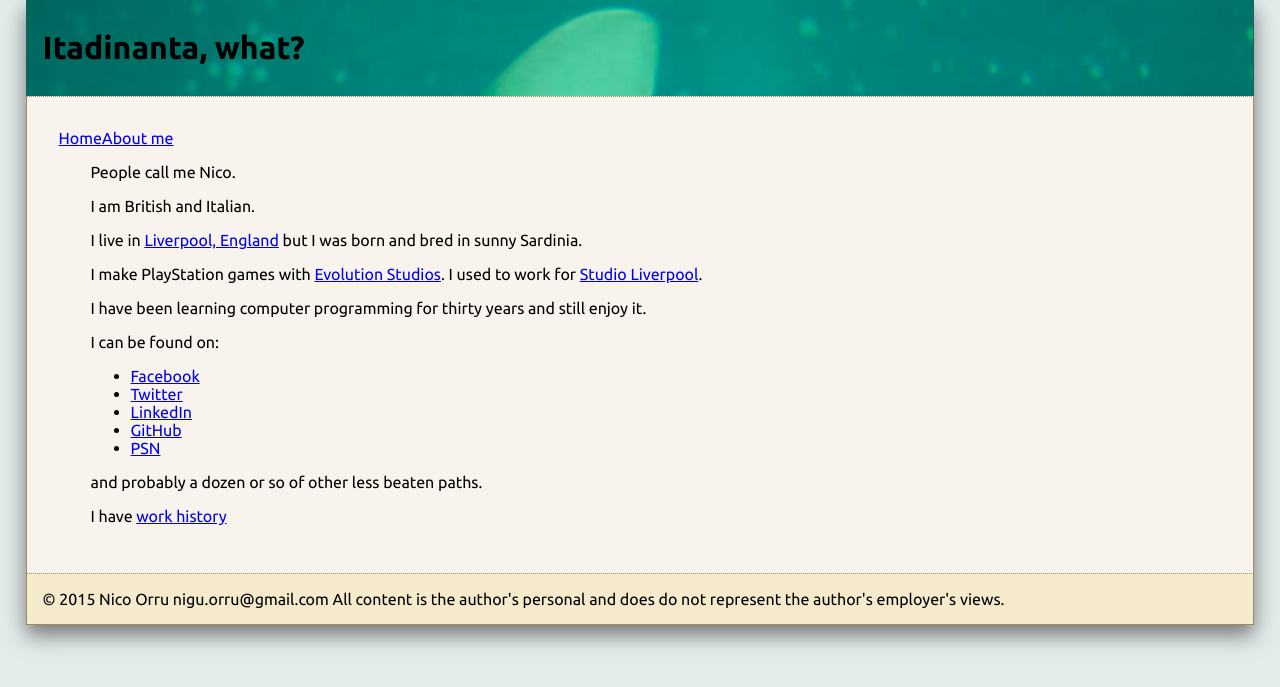
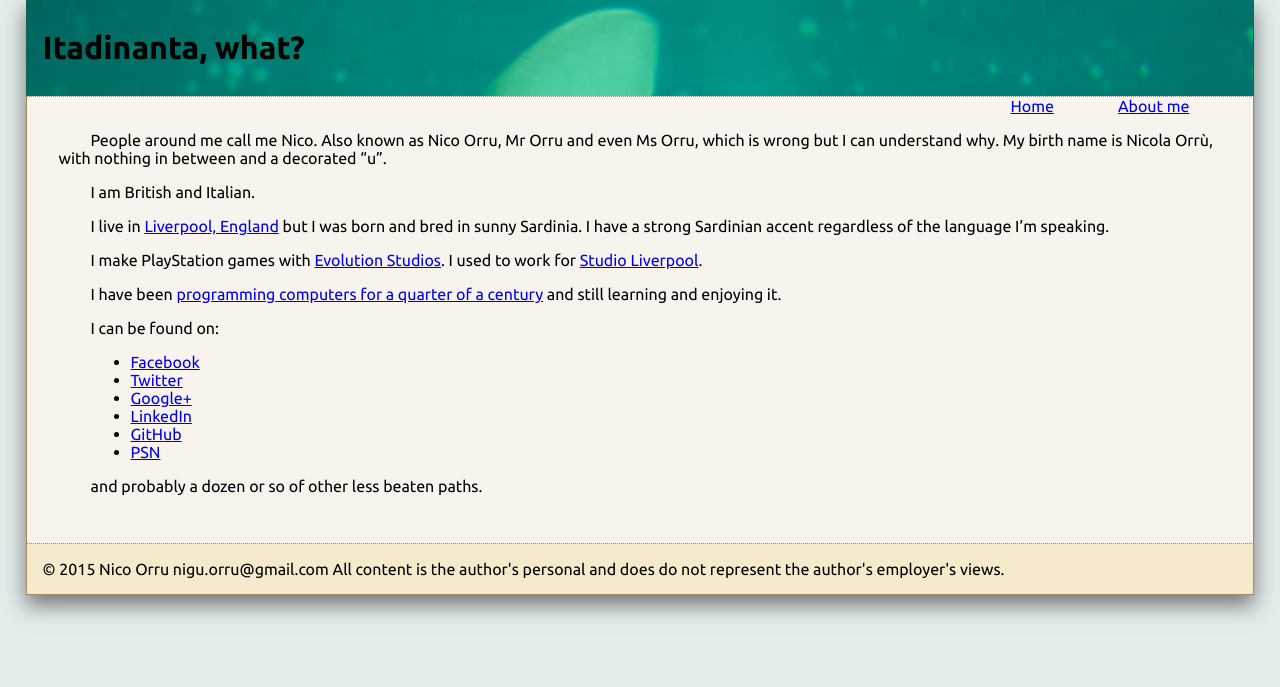
Before and after one commit to itadinanta/itadinanta.github.io, a Jekyll site: the page built from about.md, in a window 1280 px wide. Shown: the top 687 px of the page. Built offline with Jekyll 4.4.1, drawn with Linux system fonts in a browser that asks for light colours.

Commit message:
Added about page

```diff
--- a/_layouts/draft.html
+++ b/_layouts/draft.html
@@ -15,7 +15,7 @@
 			</div>
 			<div id="content">
 				<div id="pageindex">
-				{% for p in site.data.pages %}<span class="pageindex"><a href="/{{ p.name }}.md">{{ p.label }}</a></span>{% endfor %}
+				{% for p in site.data.pages %}<span class="links"><a href="/{{ p.name }}">{{ p.label }}</a></span>{% endfor %}
 				</div>
 				<div id="pagecontent">
 				{{ content }}
--- a/about.md
+++ b/about.md
@@ -3,25 +3,27 @@ title: Itadinanta, what?
 layout: draft
 ---
 
-People call me Nico.
+People around me call me Nico. Also known as Nico Orru, Mr Orru and even Ms Orru, which is wrong but I can understand why.
+My birth name is Nicola Orrù, with nothing in between and a decorated "u".
 
 I am British and Italian.
 
 I live in [Liverpool, England](https://en.wikipedia.org/wiki/Liverpool) but I was born and bred in sunny Sardinia.
+I have a strong Sardinian accent regardless of the language I'm speaking.
 
 I make PlayStation games with [Evolution Studios](https://en.wikipedia.org/wiki/Evolution_Studios).
 I used to work for [Studio Liverpool](https://en.wikipedia.org/wiki/Psygnosis).
 
-I have been learning computer programming for thirty years and still enjoy it.
+I have been [programming computers for a quarter of a century](/resources/curriculum_2015.pdf)
+and still learning and enjoying it.
 
 I can be found on:
 
 * [Facebook](https://facebook.com/norru)
 * [Twitter](https://twitter.com/nicola_orru)
+* [Google+](https://plus.google.com/+NicoOrrù)
 * [LinkedIn](https://uk.linkedin.com/in/norru)
 * [GitHub](https://github.com/norru/)
 * [PSN](http://eu.playstation.com/psn/profile/Nigu/)
 
 and probably a dozen or so of other less beaten paths.
-
-I have [work history](/resources/curriculum_2015.pdf)
--- a/css/default.css
+++ b/css/default.css
@@ -45,12 +45,25 @@ body {
 #content {
 	background: #F8F4ED;
 	margin: 0pt;
-	padding: 2em;
+	padding: 0 2em 2em 2em;
 	border-width: 1px;
 	border-color: #A38B5C;
 	border-style: dotted solid none solid;
 }
 
+#pagecontent {
+	padding: 0;
+	margin: 0;
+}
+
+#pageindex {
+	text-align: right;
+}
+
+#pageindex .links {
+	margin: 0 1em 0 1em;
+	padding: 0 1em 0 1em;
+}
 
 #footer {
 	padding: 1em 1em 1em 1em;
```
